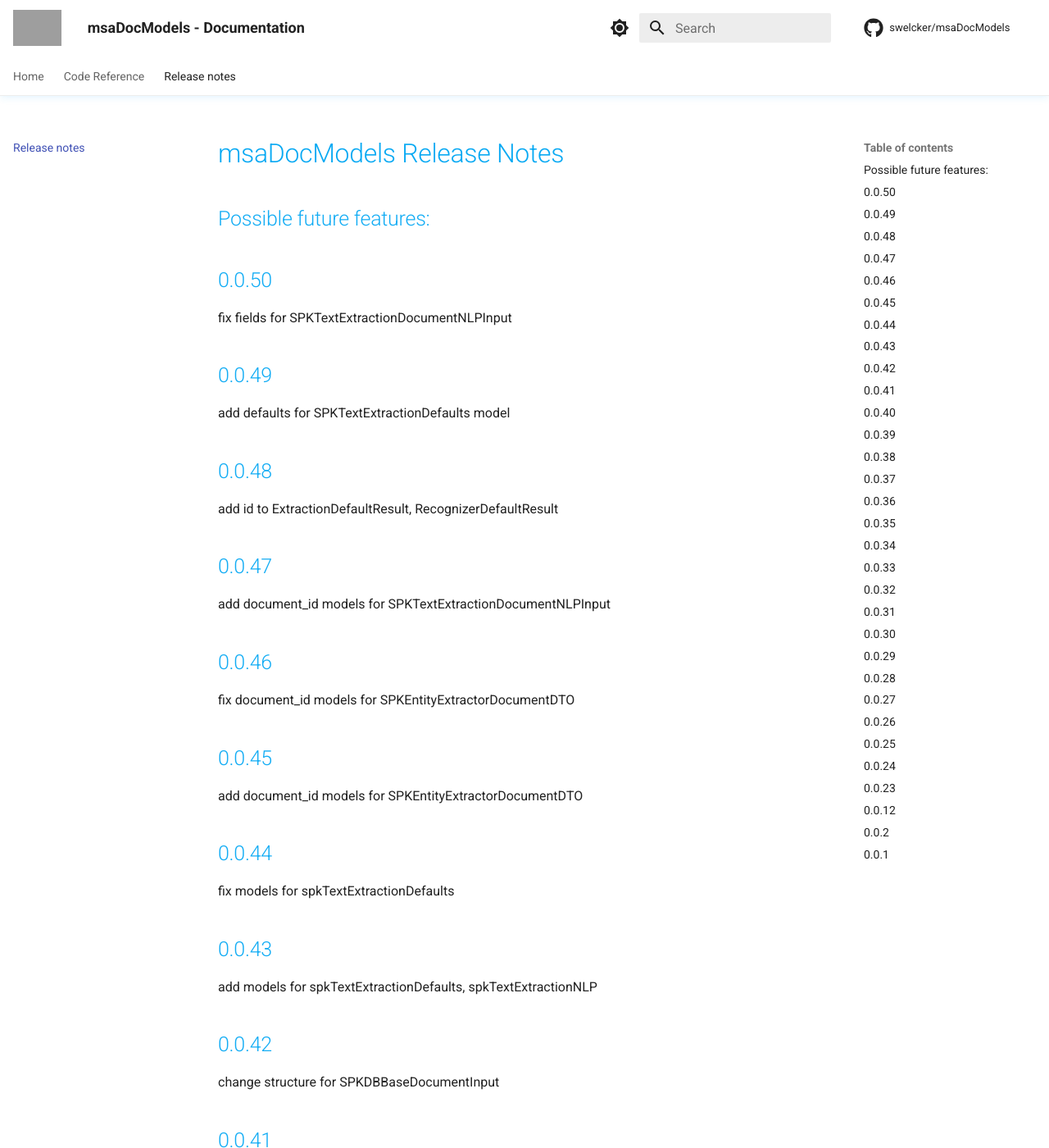
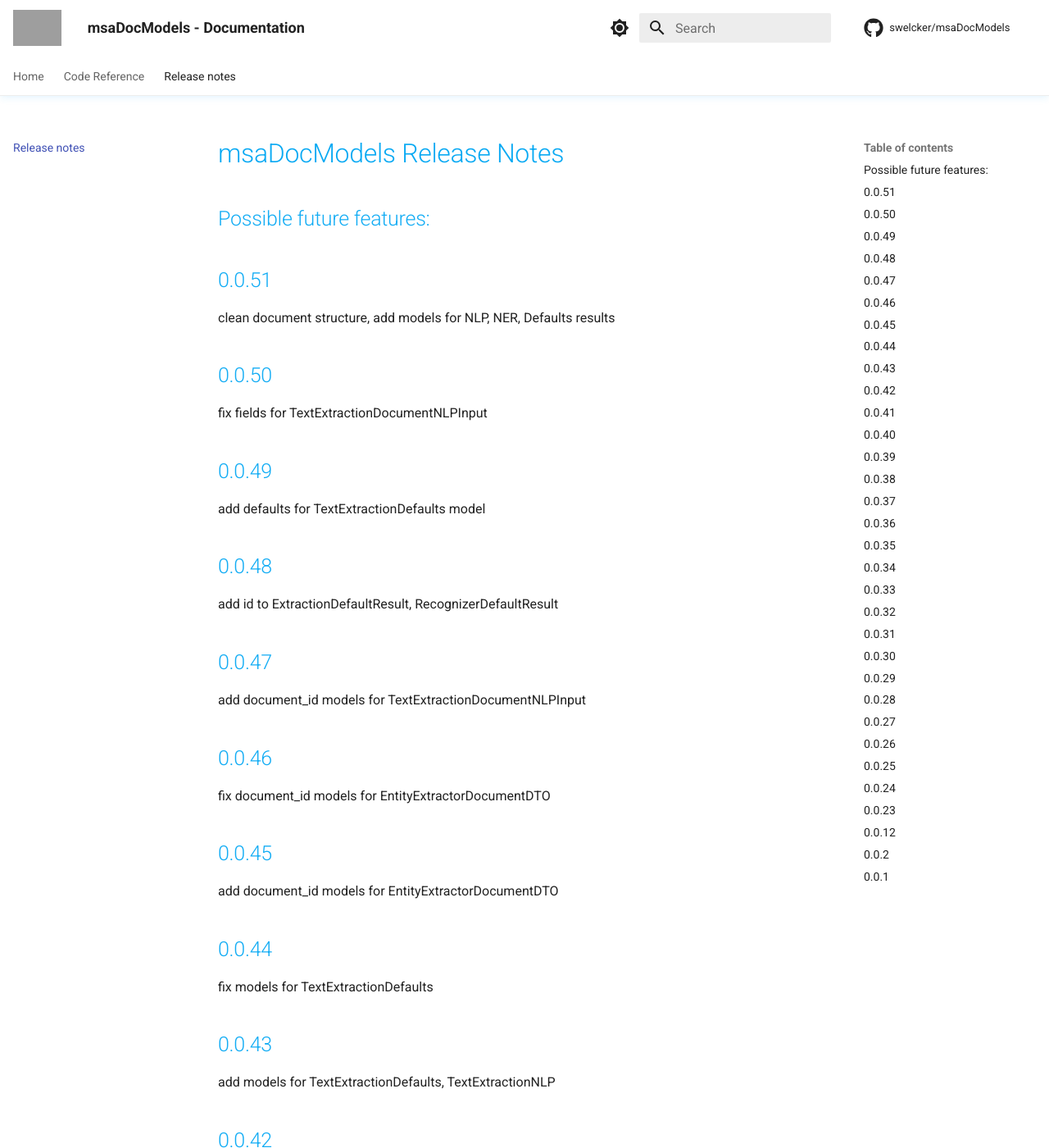
Before and after one commit to u2d-ai/msaDocModels, an MkDocs documentation site: the page built from docs/release-notes.md, in a window 1280 px wide and 1400 px high. Shown: the whole window at 82% size. Built offline with MkDocs 1.6.1 and Material for MkDocs 9.7.7, drawn with Linux system fonts in a browser that asks for light colours; comment, search, counter and statistics services are not loaded; some of the changed text lies outside the part shown; grey boxes are pictures that could not be loaded.

Commit message:
fix: remove elements from pages_text

```diff
--- a/docs/release-notes.md
+++ b/docs/release-notes.md
@@ -1,13 +1,18 @@
 # msaDocModels Release Notes
 ## Possible future features:
 
+
+## 0.0.51
+
+clean document structure, add models for NLP, NER, Defaults results
+
 ## 0.0.50
 
-fix fields for SPKTextExtractionDocumentNLPInput
+fix fields for TextExtractionDocumentNLPInput
 
 ## 0.0.49
 
-add defaults for SPKTextExtractionDefaults model
+add defaults for TextExtractionDefaults model
 
 ## 0.0.48
 
@@ -15,27 +20,27 @@ add id to ExtractionDefaultResult, RecognizerDefaultResult
 
 ## 0.0.47
 
-add document_id models for SPKTextExtractionDocumentNLPInput
+add document_id models for TextExtractionDocumentNLPInput
 
 ## 0.0.46
 
-fix document_id models for SPKEntityExtractorDocumentDTO
+fix document_id models for EntityExtractorDocumentDTO
 
 ## 0.0.45
 
-add document_id models for SPKEntityExtractorDocumentDTO
+add document_id models for EntityExtractorDocumentDTO
 
 ## 0.0.44
 
-fix models for spkTextExtractionDefaults
+fix models for TextExtractionDefaults
 
 ## 0.0.43
 
-add models for spkTextExtractionDefaults, spkTextExtractionNLP
+add models for TextExtractionDefaults, TextExtractionNLP
 
 ## 0.0.42
 
-change structure for SPKDBBaseDocumentInput
+change structure for DBBaseDocumentInput
 
 ## 0.0.41
 
```
Also changed, not shown: other parts of docs/release-notes.md (+7 -7 lines), 1 other file.
